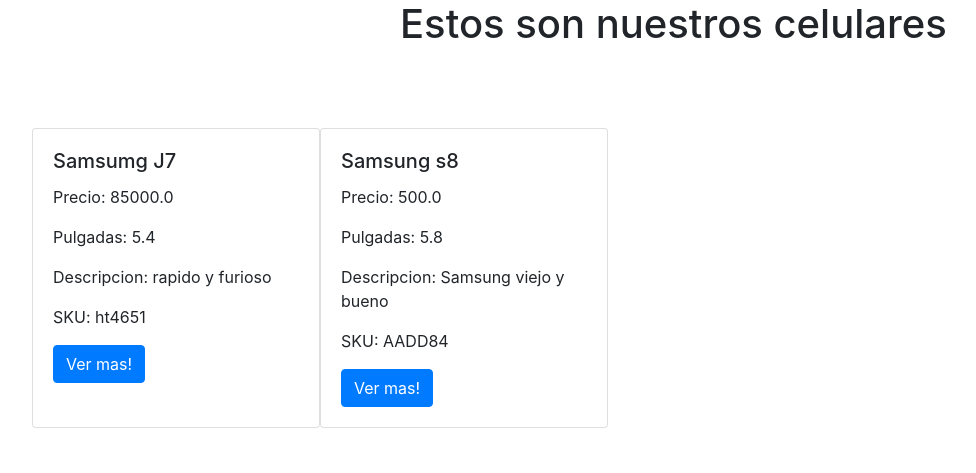
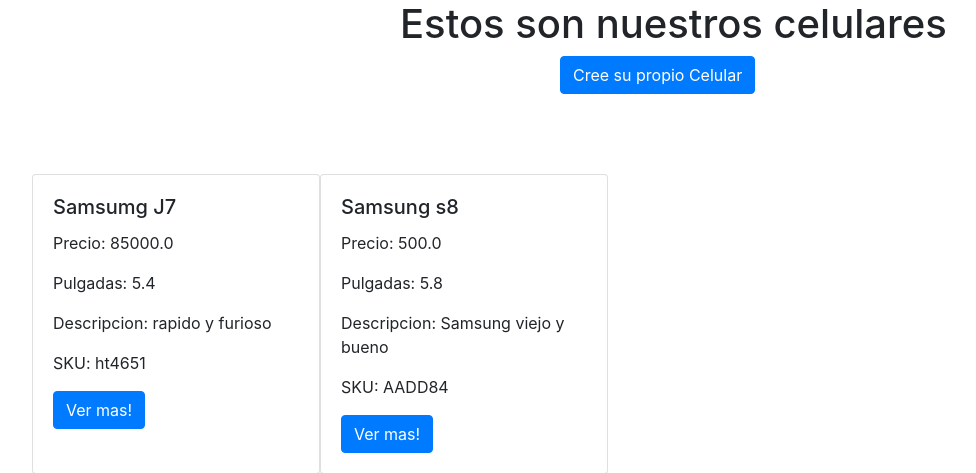
Before and after one commit to LucianoSuarez701/proyecto_final, a Django app: page /celulares/ in a window 1280 px wide. Shown: the part 56-529 px from the top of the page, without its empty margins (80-1056 px from the left). Run offline with Django 4.2, Linux system fonts and the light colour scheme; data comes from the database, SQL or seed files in the repository.

Commit message:
botones creados

```diff
--- a/templates/celulares.html
+++ b/templates/celulares.html
@@ -6,6 +6,10 @@
 
 {% block contenido %}
 <h1 style="margin-left:30rem">Estos son nuestros celulares</h1>
+
+<form class="form-inline my-2 my-lg-0" action = "/celulares/" method = "GET">
+    <button style="margin-left:40rem" class="btn btn-primary" type="submit">Cree su propio Celular</button>
+</form>
 
 {{message}}
 
--- a/templates/heladeras.html
+++ b/templates/heladeras.html
@@ -8,7 +8,7 @@
 <h1 style="margin-left:30rem">Estas son nuestras heladeras</h1>
 
 <form class="form-inline my-2 my-lg-0" action = "/celulares/" method = "GET">
-    <button style="margin-left:40rem" class="btn btn-primary" type="submit">Cree su propia heladera</button>
+    <button style="margin-left:40rem" class="btn btn-primary" type="submit">Cree su propia Heladera</button>
 </form>
 
 {{message}}
--- a/templates/televisores.html
+++ b/templates/televisores.html
@@ -6,6 +6,10 @@
 
 {% block contenido %}
 <h1 style="margin-left:30rem">Estos son nuestros televisores</h1>
+
+<form class="form-inline my-2 my-lg-0" action = "/celulares/" method = "GET">
+    <button style="margin-left:40rem" class="btn btn-primary" type="submit">Cree su propio Televisor</button>
+</form>
 
 {{message}}
 
```
